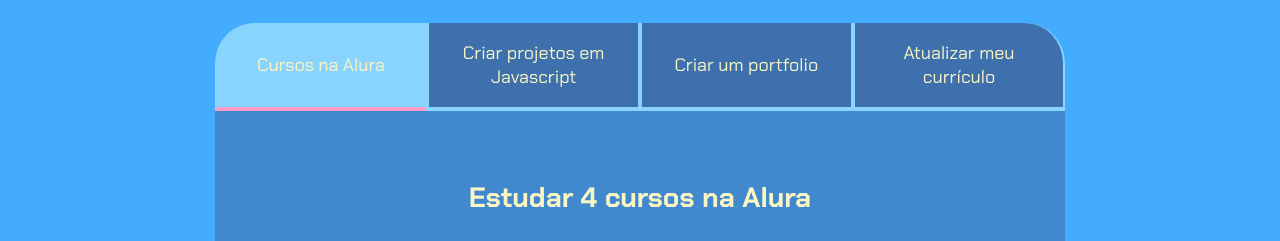
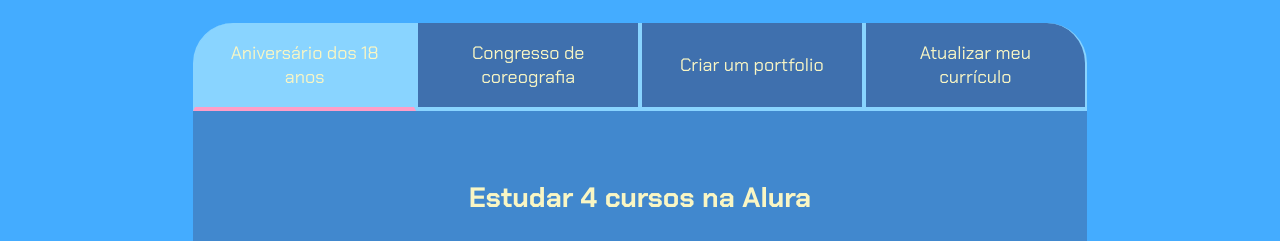
Before and after one commit to Anabene/Projeto-de-vida, a plain HTML site: page index.html in a window 1280 px wide. Shown: the part 80-321 px from the top of the page. Drawn offline with Linux system fonts and the light colour scheme.

Commit message:
Update buttons in index.html for new objectives

```diff
--- a/index.html
+++ b/index.html
@@ -13,8 +13,8 @@
         <h2 class="titulo-principal">Meus objetivos do ano<span>_</span></h2>
         <div class="conteudo">
             <div class="botoes">
-                <button class="botao ativo">Cursos na Alura</button>
-                <button class="botao">Criar projetos em Javascript</button>
+                <button class="botao ativo">Aniversário dos 18 anos</button>
+                <button class="botao">Congresso de coreografia</button>
                 <button class="botao">Criar um portfolio</button>
                 <button class="botao">Atualizar meu currículo</button>
             </div>
```
